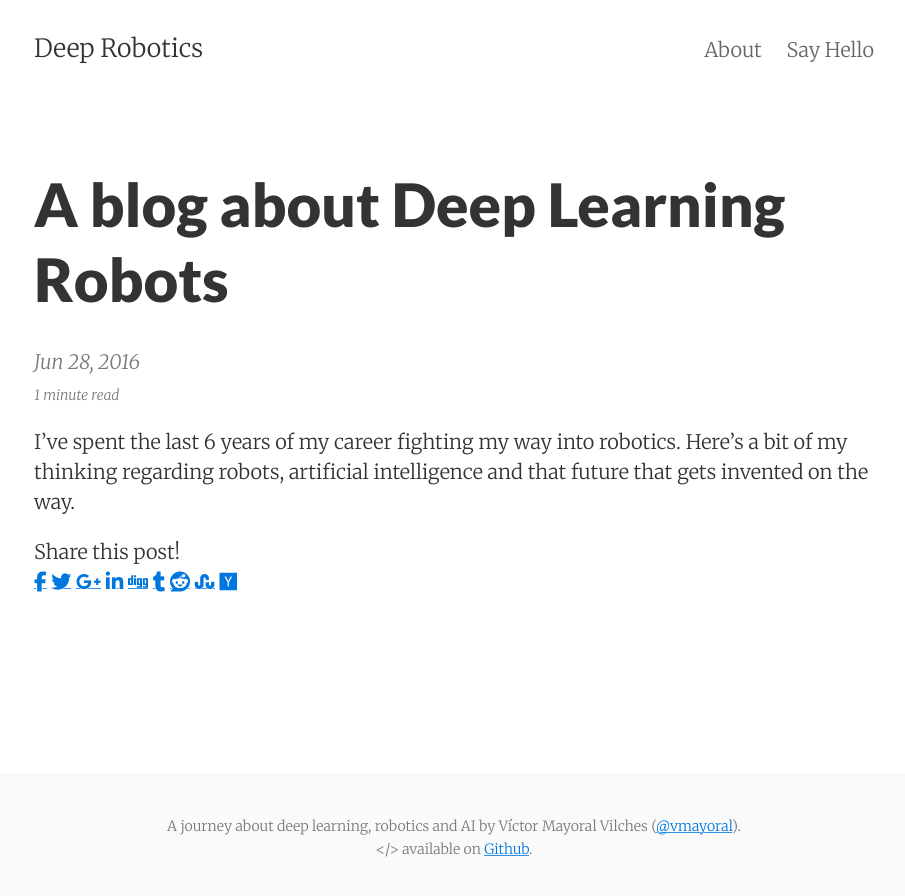
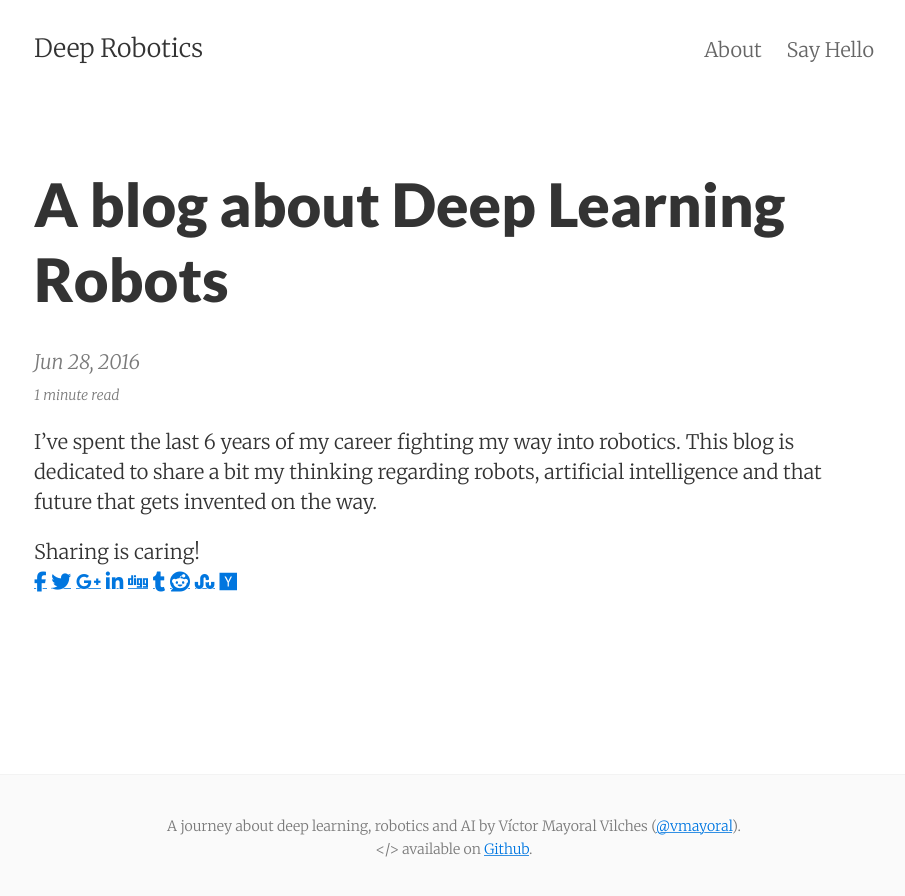
Before and after one commit to vmayoral/oldblog, a Jekyll site: the page built from _posts/2016-06-15-test-post.md, in a window 1280 px wide. Shown: the top 896 px of the page, without its empty margins (186-1091 px from the left). Built offline with Jekyll 4.4.1, drawn with Linux system fonts in a browser that asks for light colours; nearby versions of some CDN libraries; Markdown is read by kramdown in place of the engine named in the settings.

Commit message:
minor changes

```diff
--- a/_config.yml
+++ b/_config.yml
@@ -69,7 +69,7 @@ text:
     newer: 'Newer'
     older: 'Older'
   share_buttons:
-    text:         'Share this post!'
+    text:         'Sharing is caring!'
     facebook:     'Share on Facebook'
     twitter:      'Share on Twitter'
     googleplus:   'Share on Google+'
--- a/_posts/2016-06-15-test-post.md
+++ b/_posts/2016-06-15-test-post.md
@@ -6,4 +6,4 @@ summary:    Robotics, Deep Learning and AI
 categories: robots, ai, deep learning
 ---
 
-I've spent the last 6 years of my career fighting my way into robotics. Here's a bit of my thinking regarding robots, artificial intelligence and that future that gets invented on the way.
+I've spent the last 6 years of my career fighting my way into robotics. This blog is dedicated to share a bit my thinking regarding robots, artificial intelligence and that future that gets invented on the way.
```
